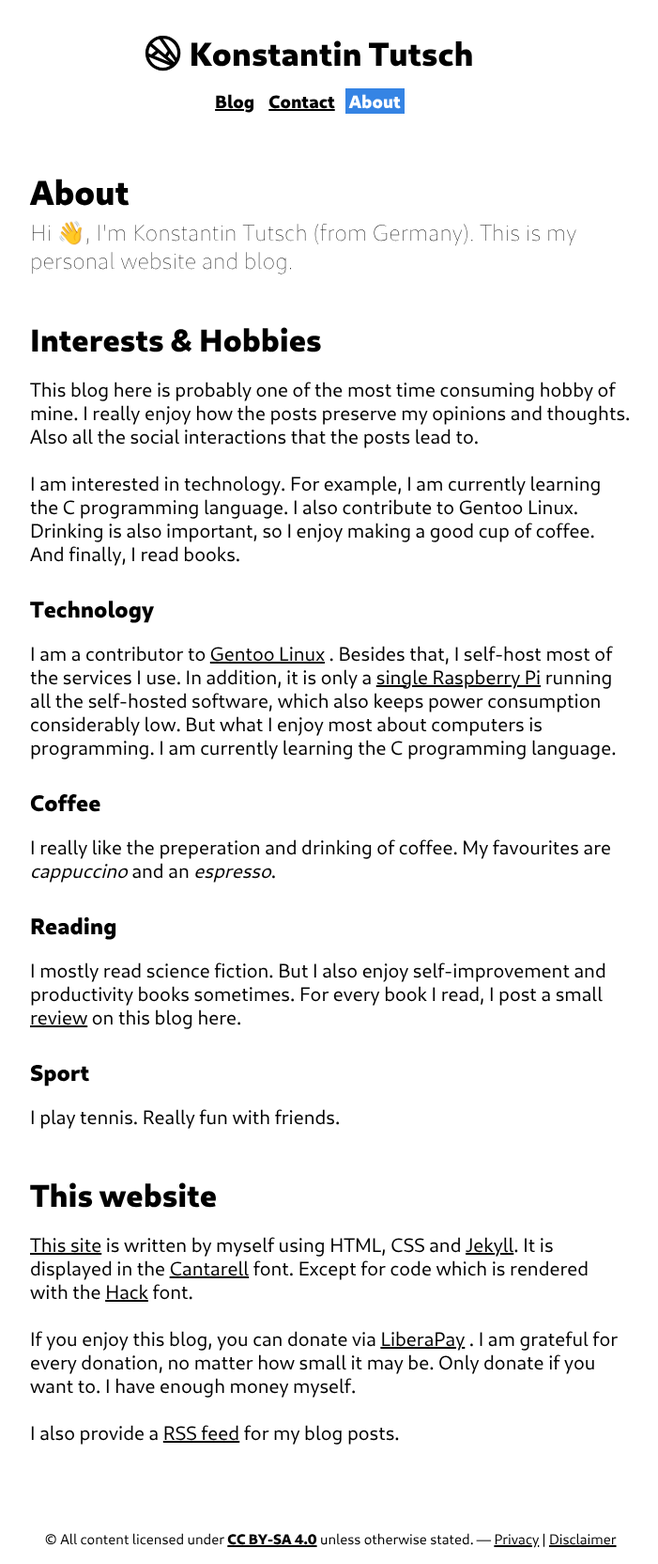
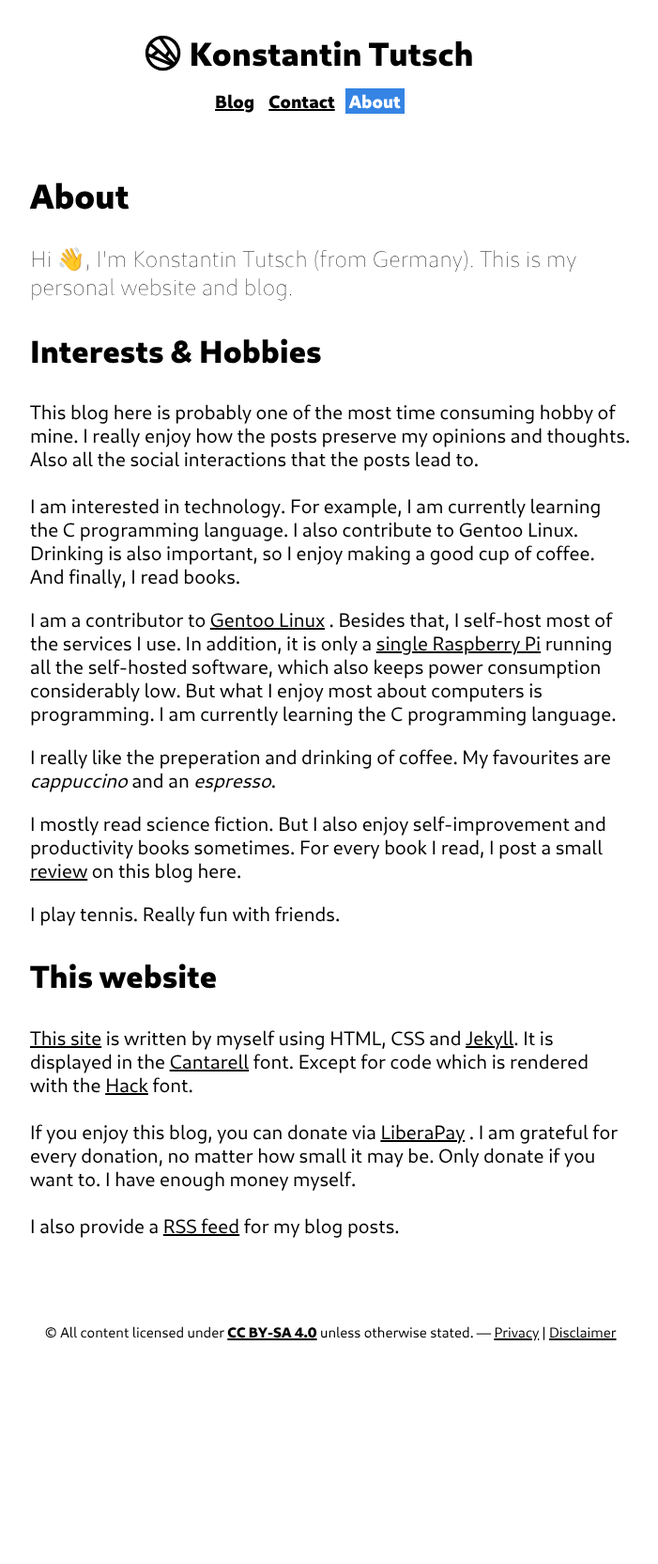
Before and after one commit to konstantintutsch/website, a Jekyll site: the page built from about/index.html, in a window 1280 px wide. Shown: the whole page at 94% size, without its empty margins (288-989 px from the left). Built offline with Jekyll 4.4.1, drawn with Linux system fonts in a browser that asks for light colours; after the commit the page ends 1444 px from its top, so only the background shows below that.

Commit message:
clean up css

```diff
--- a/_includes/post.html
+++ b/_includes/post.html
@@ -1,4 +1,4 @@
 <div class="post">
     <h2><a href="{{ include.url }}">{{ include.title }}</a></h3>
-    <p>{{ include.date | date_to_string }}</p>
+    <p id="date">{{ include.date | date_to_string }}</p>
 </div>
--- a/_layouts/post.html
+++ b/_layouts/post.html
@@ -9,8 +9,8 @@
             {% include navigation.html %}
         </header>
         <article>
-            <h2 class="post">{{ page.title }}</h2>
-            <p class="date">{{ page.date | date_to_string }}</p>
+            <h2>{{ page.title }}</h2>
+            <p id="date">{{ page.date | date_to_string }}</p>
             <p id="description">{{ page.description }}</p>
 
             {{ content }}
--- a/about/index.html
+++ b/about/index.html
@@ -18,25 +18,17 @@
 I am interested in technology. For example, I am currently learning the C programming language. I also contribute to Gentoo Linux. Drinking is also important, so I enjoy making a good cup of coffee. And finally, I read books.
 </p>
 
-{% include heading.html level=4 text="Technology" %}
-
 <p>
 I am a contributor to {% include social.html url="https://wiki.gentoo.org/wiki/User:KonstantinTutsch" name="Gentoo Linux" %}. Besides that, I self-host most of the services I use. In addition, it is only a <a href="https://konstantintutsch.de/managed-hosting-and-rpi-only/#the-pi-lost-it-s-friend">single Raspberry Pi</a> running all the self-hosted software, which also keeps power consumption considerably low. But what I enjoy most about computers is programming. I am currently learning the C programming language.
 </p>
-
-{% include heading.html level=4 text="Coffee" %}
 
 <p>
 I really like the preperation and drinking of coffee. My favourites are <i>cappuccino</i> and an <i>espresso</i>.
 </p>
 
-{% include heading.html level=4 text="Reading" %}
-
 <p>
 I mostly read science fiction. But I also enjoy self-improvement and productivity books sometimes. For every book I read, I post a small <a href="/Tag:Book">review</a> on this blog here.
 </p>
-
-{% include heading.html level=4 text="Sport" %}
 
 <p>
 I play tennis. Really fun with friends.
--- a/assets/css/blog.css
+++ b/assets/css/blog.css
@@ -7,6 +7,8 @@
 }
 
 
+
+/* elements */
 /* quotes */
 blockquote {
     border-left: solid 0.3em var(--gray);
@@ -103,13 +105,15 @@
     padding: 0.3em;
 }
 
+
+
+/* post layout */
 /* tags */
 #tags {
     display: inline-block;
     margin: 4em auto 3em 0;
 }
 #tags a { margin: 0.2em; }
-
 
 /* reply to post */
 .reply {
--- a/assets/css/style.css
+++ b/assets/css/style.css
@@ -6,26 +6,7 @@
     src: url("/assets/fonts/Cantarell-VF.woff2") format("woff2");
     font-display: swap;
 }
-body { font-family: "Cantarell", sans-serif; }
 
-/* text elements */
-h1, h2, h3, h4, b, nav a { font-weight: 800; } /* weight 800 for bold fonts, better compatibility with Safari */
-
-p, li { font-size: 1.3em; }
-small { font-size: 0.95em; }
-
-h2 {
-    font-size: 2.3em;
-    margin: 0 auto -0.5em 0;
-}
-h3 {
-    font-size: 2.1em;
-    margin: 1.5em auto 0.5em 0;
-}
-h4 {
-    font-size: 1.5em;
-    margin: 1.3em auto 0.5em 0;
-}
 
 
 /* colors */
@@ -47,6 +28,7 @@
     background: var(--background);
     color: var(--foreground);
 }
+
 
 
 /* sections */
@@ -74,8 +56,9 @@
 }
 
 
-/* top with logo and title */
-#top { /* link (logo + title) */
+
+/* top */
+#top { /* div */
     margin-top: 3vh;
     margin-bottom: 2vh;
 }
@@ -84,18 +67,27 @@
     text-decoration: none;
     color: var(--foreground); /* remove link highlighting */
 }
-#logo {
+#logo { /* svg */
     display: inline;
     height: 2.7em;
     vertical-align: middle;
     margin-right: 0.2em;
 }
-#logo * { stroke: var(--foreground); } /* theme svg */
-#title {
+#logo * { stroke: var(--foreground); } /* svg paths */
+#title { /* title */
     display: inline;
     font-size: 2.2em;
     vertical-align: middle;
 }
+nav { margin-bottom: 4vh; } /* navigation */
+nav a, /* navigator links ; tabs */
+.selected {
+    padding: 0.1em 0.2em 0.1em 0.2em; /* background not a close to text */
+    margin: 0.1em;
+    font-size: 1.2em;
+}
+
+/* special */
 #description {
     font-size: 1.5em;
     font-weight: lighter;
@@ -103,16 +95,19 @@
 div.post { margin-bottom: 2em; }
 h2.nav { margin-top: 2em; } /* all posts link */
 li div { font-size: 0.8em; } /* keep titles in archive same size */
+h2 + #date { margin-top: -1.3em; } /* date or description close to heading */
 
-/* navigation */
-nav { margin-bottom: 4vh; }
-nav a,
-.selected {
-    padding: 0.1em 0.2em 0.1em 0.2em; /* background not a close to text */
-    margin: 0.1em;
-    font-size: 1.2em;
-}
+/* text */
+body { font-family: "Cantarell", sans-serif; } /* font */
 
+h1, h2, h3, h4, b, nav a { font-weight: 800; } /* weight 800 for bold fonts, better compatibility with Safari */
+
+/* size */
+p, li { font-size: 1.3em; }
+small { font-size: 0.95em; }
+h2 { font-size: 2.3em; }
+h3 { font-size: 2.1em; }
+h4 { font-size: 1.5em; }
 
 /* links */
 a {
@@ -134,8 +129,10 @@
 li { margin: 0.8em; }
 ul { margin: 2em auto 2em 0; }
 
-/* tablet */
-@media only screen and (max-width: 1200px) {
+
+
+/* mobile frindly */
+@media only screen and (max-width: 1200px) { /* tablet */
     article {
         left: 15vw;
         width: 70vw;
@@ -143,8 +140,7 @@
 
     footer { font-size: 1em; }
 
-    /* mobile */
-    @media only screen and (max-width: 768px) {
+    @media only screen and (max-width: 768px) { /* phone */
         #logo { height: 2.4em; }
         #title { font-size: 2.1em; }
 
```
